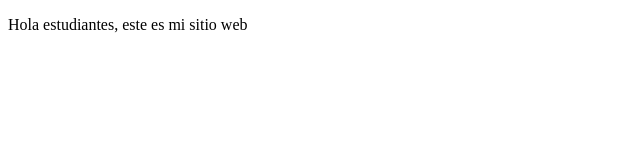
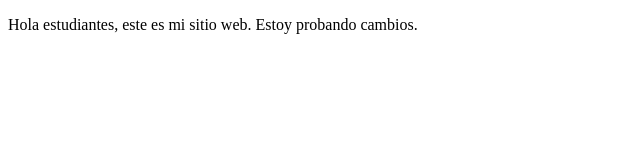
Before and after one commit to jeancervic/proyectoDemoCursoPrework, a plain HTML site: page index.html in a window 1280 px wide. Shown: the whole page, without its empty margins (0-640 px from the left). Drawn offline with Linux system fonts and the light colour scheme.

```diff
--- a/index.html
+++ b/index.html
@@ -8,7 +8,7 @@
 </head>
 <body>
     <p>
-        Hola estudiantes, este es mi sitio web
+        Hola estudiantes, este es mi sitio web. Estoy probando cambios.
     </p>
 </body>
 </html>
```
